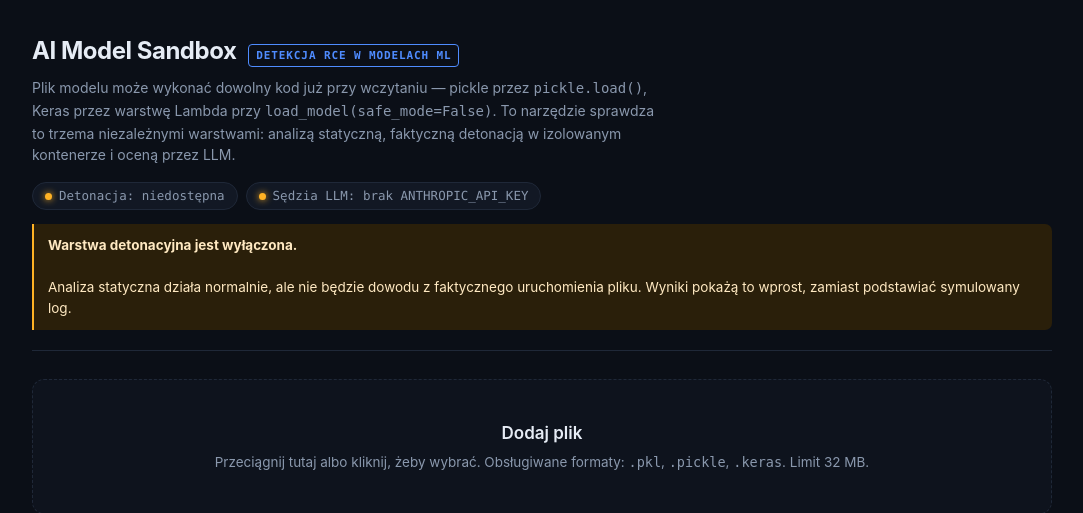
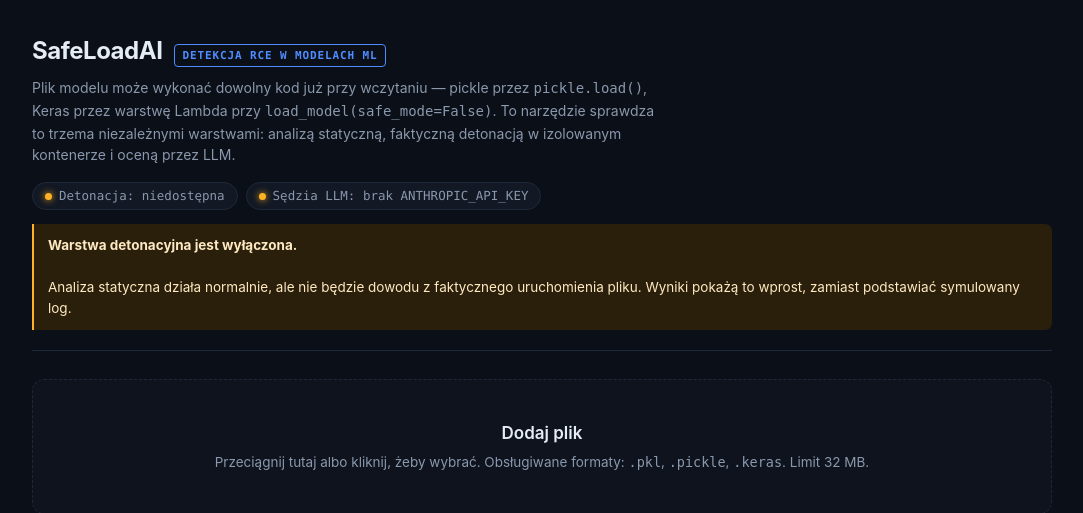
Before and after one commit to bartekmosionek12-bit/Sandbox, a Flask app: template SAFE_LOAD_MODEL/app/templates/index.html in a window 1280 px wide. Shown: the top 513 px of the page, without its empty margins (98-1181 px from the left). Run offline with Flask 3, Linux system fonts and the light colour scheme; the template is opened without the code that fills it, so the values that code supplies are empty.

Commit message:
Nazwa SafeLoadAI takze w naglowku dashboardu i docstringu pakietu
Zrzuty w materialach pokazuja jeszcze naglowek 'Pickle Sandbox', a szablon mowil
'AI Model Sandbox' — ani jedno, ani drugie nie zgadzalo sie ze zgloszeniem.

Co-Authored-By: Claude Opus 5 <noreply@anthropic.com>
Claude-Session: https://claude.ai/code/session_01QfpBogDGdMH5XwcjqEZyfw

```diff
--- a/SAFE_LOAD_MODEL/app/templates/index.html
+++ b/SAFE_LOAD_MODEL/app/templates/index.html
@@ -3,7 +3,7 @@
 <head>
 <meta charset="utf-8">
 <meta name="viewport" content="width=device-width, initial-scale=1">
-<title>AI Model Sandbox</title>
+<title>SafeLoadAI</title>
 <style>
   :root {
     --bg: #0b0f17;
@@ -159,7 +159,7 @@
 
   <header>
     <div class="title">
-      <h1>AI Model Sandbox</h1>
+      <h1>SafeLoadAI</h1>
       <span class="tag">Detekcja RCE w modelach ML</span>
     </div>
     <p class="sub">
--- a/SAFE_LOAD_MODEL/sandbox_rce/__init__.py
+++ b/SAFE_LOAD_MODEL/sandbox_rce/__init__.py
@@ -1,4 +1,4 @@
-"""AI Model Sandbox — warstwy detekcji RCE w plikach modeli ML."""
+"""SafeLoadAI — warstwy detekcji RCE w plikach modeli ML."""
 
 __version__ = "0.1.0"
 
```
